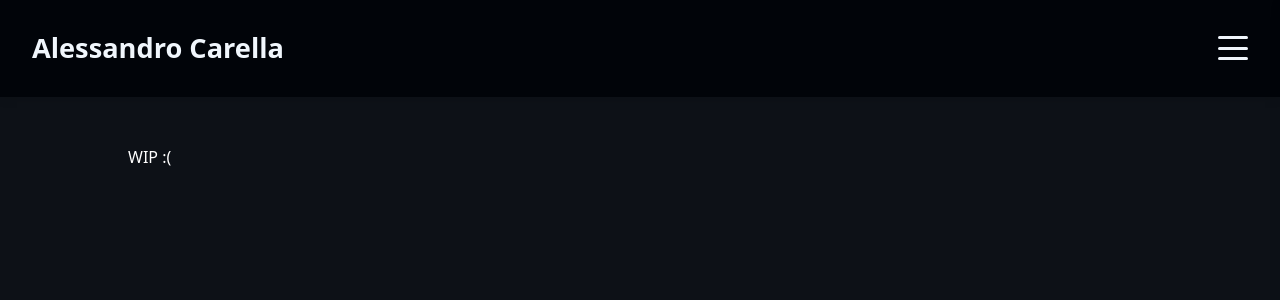
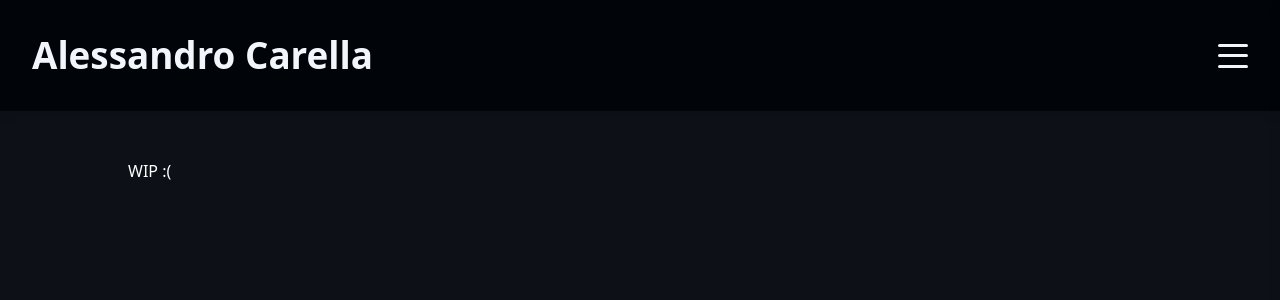
Before and after one commit to AlessandroCarella/AlessandroCareIIa.github.io, a React (Vite) app: page /projects in a window 1280 px wide. Shown: the top 300 px of the page. Built offline with nearby package versions, Linux system fonts and the light colour scheme.

Commit message:
set the project to default open the projects folder

```diff
--- a/src/App.jsx
+++ b/src/App.jsx
@@ -3,6 +3,7 @@ import {
     BrowserRouter as Router,
     Routes,
     Route,
+    Navigate,
     useLocation,
     useNavigate,
 } from "react-router-dom";
@@ -15,6 +16,8 @@ import About from "./pages/About";
 import Resume from "./pages/Resume";
 import "./styles/App.css";
 import "./styles/text.css";
+
+const WIPpage = "/projects"
 
 function AppContent() {
     const location = useLocation();
@@ -32,11 +35,11 @@ function AppContent() {
                 onNavigate={handleNavigate}
                 backgroundColor="#010409"
                 textColor="#f0f6fc"
-                brandFontSize="1.7rem"
+                brandFontSize="2.3rem"
                 linkFontSize="1.2rem"
                 iconSize={35}
                 navItems={[
-                    { path: "/", label: "Home", icon: HomeIcon },
+                    { path: "/home", label: "Home", icon: HomeIcon },
                     { path: "/about", label: "About", icon: User },
                     { path: "/projects", label: "Projects", icon: Briefcase },
                     { path: "/resume", label: "Resume", icon: FileText },
@@ -44,7 +47,8 @@ function AppContent() {
             />
             <div className="app-container mt-4">
                 <Routes>
-                    <Route path="/" element={<Home />} />
+                    <Route path="/" element={<Navigate to={WIPpage} replace />} />
+                    <Route path="/home" element={<Home />} />
                     <Route path="/about" element={<About />} />
                     <Route path="/projects" element={<Projects />} />
                     <Route path="/resume" element={<Resume />} />
```
